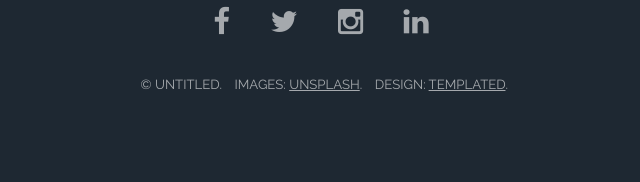
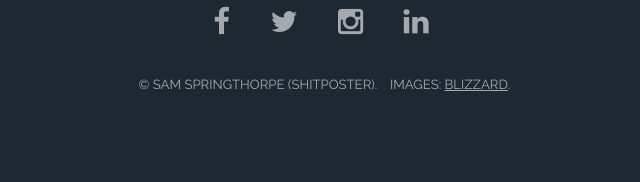
Before and after one commit to SamHasNuts/web-sam-html, a plain HTML site: page elements.html in a window 1280 px wide. Shown: the part 6480-6662 px from the top of the page, 319-959 px from the left. Drawn offline with Linux system fonts and the light colour scheme.

Commit message:
Update elements.html

```diff
--- a/elements.html
+++ b/elements.html
@@ -407,9 +407,8 @@ print 'It took ' + i + ' iterations to sort the deck.';</code></pre>
 						</a></li>
 					</ul>
 					<ul class="copyright">
-						<li>&copy; Untitled.</li>
-						<li>Images: <a href="http://unsplash.com">Unsplash</a>.</li>
-						<li>Design: <a href="http://templated.co">TEMPLATED</a>.</li>
+						<li>&copy; Sam Springthorpe (Shitposter).</li>
+						<li>Images: <a href="http://www.blizzard.com">Blizzard</a>.</li>
 					</ul>
 				</div>
 			</footer>
```
